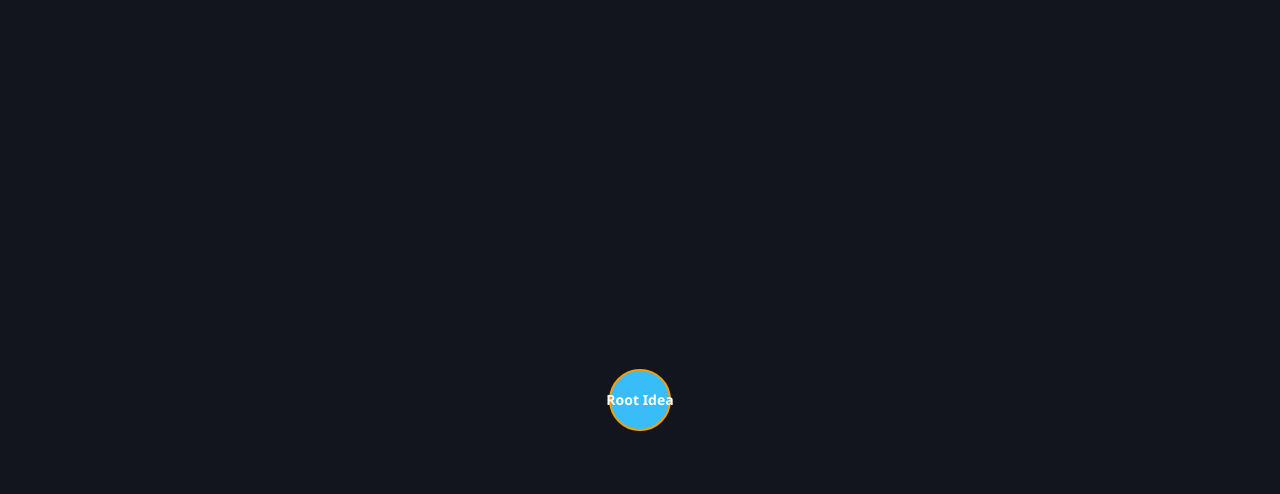
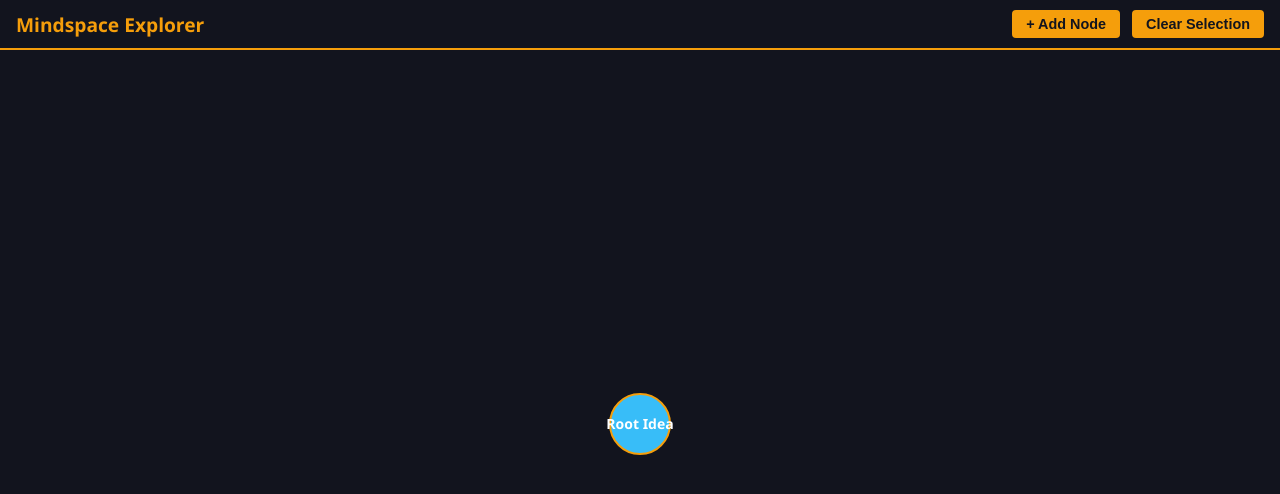
Before and after one commit to lycandev-developer/lycandev-developer.github.io, a plain HTML site: page mapmind_demo.html in a window 1280 px wide. Drawn offline with nearby package versions, Linux system fonts and the light colour scheme.

Commit message:
updated mapmind demo

```diff
--- a/mapmind_demo.html
+++ b/mapmind_demo.html
@@ -15,10 +15,53 @@
     overflow: hidden;
   }
 
+  /* Sticky menu bar */
+  #menu-bar {
+    position: fixed;
+    top: 0; left: 0; right: 0;
+    height: 48px;
+    background: #12141e;
+    border-bottom: 2px solid #f59e0b;
+    display: flex;
+    align-items: center;
+    padding: 0 16px;
+    z-index: 2000;
+    user-select: none;
+  }
+
+  #menu-bar h1 {
+    font-weight: 700;
+    font-size: 1.2rem;
+    margin: 0;
+    color: #f59e0b;
+    flex-grow: 1;
+  }
+
+  #menu-bar button {
+    background: #f59e0b;
+    border: none;
+    color: #12141e;
+    font-weight: 700;
+    padding: 6px 14px;
+    border-radius: 4px;
+    cursor: pointer;
+    font-size: 0.9rem;
+    margin-left: 12px;
+    transition: background 0.3s ease;
+  }
+
+  #menu-bar button:hover {
+    background: #ffa62b;
+  }
+
+  /* SVG takes full screen below menu bar */
   svg {
     display: block;
+    position: fixed;
+    top: 48px;
+    left: 0;
     width: 100vw;
-    height: 100vh;
+    height: calc(100vh - 48px);
     background: #12141e;
     cursor: crosshair;
   }
@@ -45,7 +88,7 @@
   /* Editing modal */
   #edit-modal {
     position: absolute;
-    top: 20px;
+    top: 60px; /* below menu bar */
     left: 20px;
     background: #1a1c29;
     border: 2px solid #f59e0b;
@@ -92,13 +135,18 @@
     background: #ffa62b;
   }
 
-  /* Tooltip cursor highlight on nodes */
   circle.node:hover {
     stroke-width: 3px;
   }
 </style>
 </head>
 <body>
+
+<div id="menu-bar">
+  <h1>Mindspace Explorer</h1>
+  <button id="add-node-btn" title="Add New Node">+ Add Node</button>
+  <button id="clear-select-btn" title="Clear Selection">Clear Selection</button>
+</div>
 
 <svg id="mindmap"></svg>
 
@@ -112,15 +160,15 @@
 <script>
 (() => {
   const svg = d3.select("#mindmap");
-  const width = window.innerWidth;
-  const height = window.innerHeight;
+  const menuHeight = 48;
+  let width = window.innerWidth;
+  let height = window.innerHeight - menuHeight;
 
   let nodes = [];
   let links = [];
   let multiSelect = [];
   let editingNode = null;
 
-  // Append a root node for starter
   nodes.push({
     id: "root",
     label: "Root Idea",
@@ -146,7 +194,6 @@
   const nodeGroup = svg.append("g").attr("class", "nodes");
 
   function update() {
-    // Normalize links source/target to ids
     links = links.map(l => ({
       source: typeof l.source === "object" ? l.source.id : l.source,
       target: typeof l.target === "object" ? l.target.id : l.target,
@@ -156,13 +203,11 @@
     simulation.force("link").links(links);
     simulation.alpha(0.5).restart();
 
-    // LINKS
     const link = linkGroup.selectAll("line.link").data(links, d => d.source + "-" + d.target);
     link.exit().remove();
     const linkEnter = link.enter().append("line").attr("class", "link");
     linkEnter.merge(link);
 
-    // NODES
     const node = nodeGroup.selectAll("g.node").data(nodes, d => d.id);
     node.exit().remove();
 
@@ -174,15 +219,13 @@
       .on("click", (event, d) => {
         event.stopPropagation();
         if (event.shiftKey) {
-          // multi select toggle
           if (multiSelect.includes(d.id)) {
             multiSelect = multiSelect.filter(id => id !== d.id);
           } else {
             multiSelect.push(d.id);
           }
-          update(); // to update colors/highlights
+          update();
         } else if (multiSelect.length > 0) {
-          // connect multi selected nodes to this node
           multiSelect.forEach(source => {
             if (source !== d.id && !links.find(l => (l.source === source && l.target === d.id) || (l.source === d.id && l.target === source))) {
               links.push({ source, target: d.id });
@@ -191,13 +234,11 @@
           multiSelect = [];
           update();
         } else {
-          // open edit modal
           openEditModal(d);
         }
       })
       .on("contextmenu", (event, d) => {
         event.preventDefault();
-        // delete node & its links
         nodes = nodes.filter(n => n.id !== d.id);
         links = links.filter(l => l.source !== d.id && l.target !== d.id);
         if (editingNode && editingNode.id === d.id) {
@@ -224,7 +265,7 @@
     nodeEnter.merge(node)
       .select("circle")
       .attr("fill", d => d.color || "#5555ff")
-      .attr("stroke", d => multiSelect.includes(d.id) ? "#38bdf8" : "#f59e0b") // neon blue highlight when selected
+      .attr("stroke", d => multiSelect.includes(d.id) ? "#38bdf8" : "#f59e0b")
       .attr("stroke-width", d => multiSelect.includes(d.id) ? 4 : 2);
 
     nodeEnter.merge(node)
@@ -303,10 +344,25 @@
     update();
   });
 
+  // Add node button
+  document.getElementById("add-node-btn").onclick = () => {
+    const id = Date.now().toString();
+    nodes.push({ id, label: "New Node", x: width / 2, y: height / 2, color: "#5555ff" });
+    update();
+  };
+
+  // Clear multi-select button
+  document.getElementById("clear-select-btn").onclick = () => {
+    multiSelect = [];
+    update();
+  };
+
   // Resize handling
   window.addEventListener("resize", () => {
-    svg.attr("width", window.innerWidth).attr("height", window.innerHeight);
-    simulation.force("center", d3.forceCenter(window.innerWidth / 2, window.innerHeight / 2));
+    width = window.innerWidth;
+    height = window.innerHeight - menuHeight;
+    svg.attr("width", width).attr("height", height);
+    simulation.force("center", d3.forceCenter(width / 2, height / 2));
     simulation.alpha(0.5).restart();
   });
 
```
